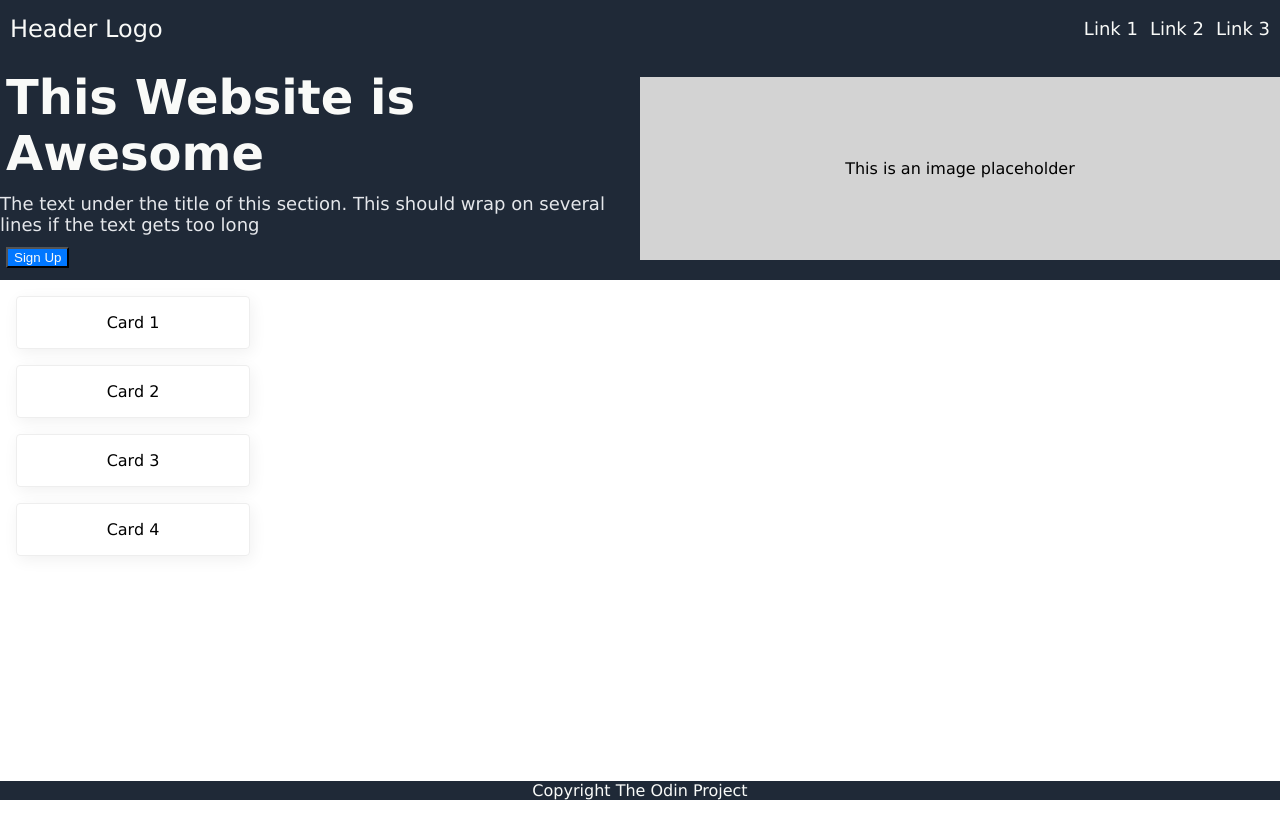
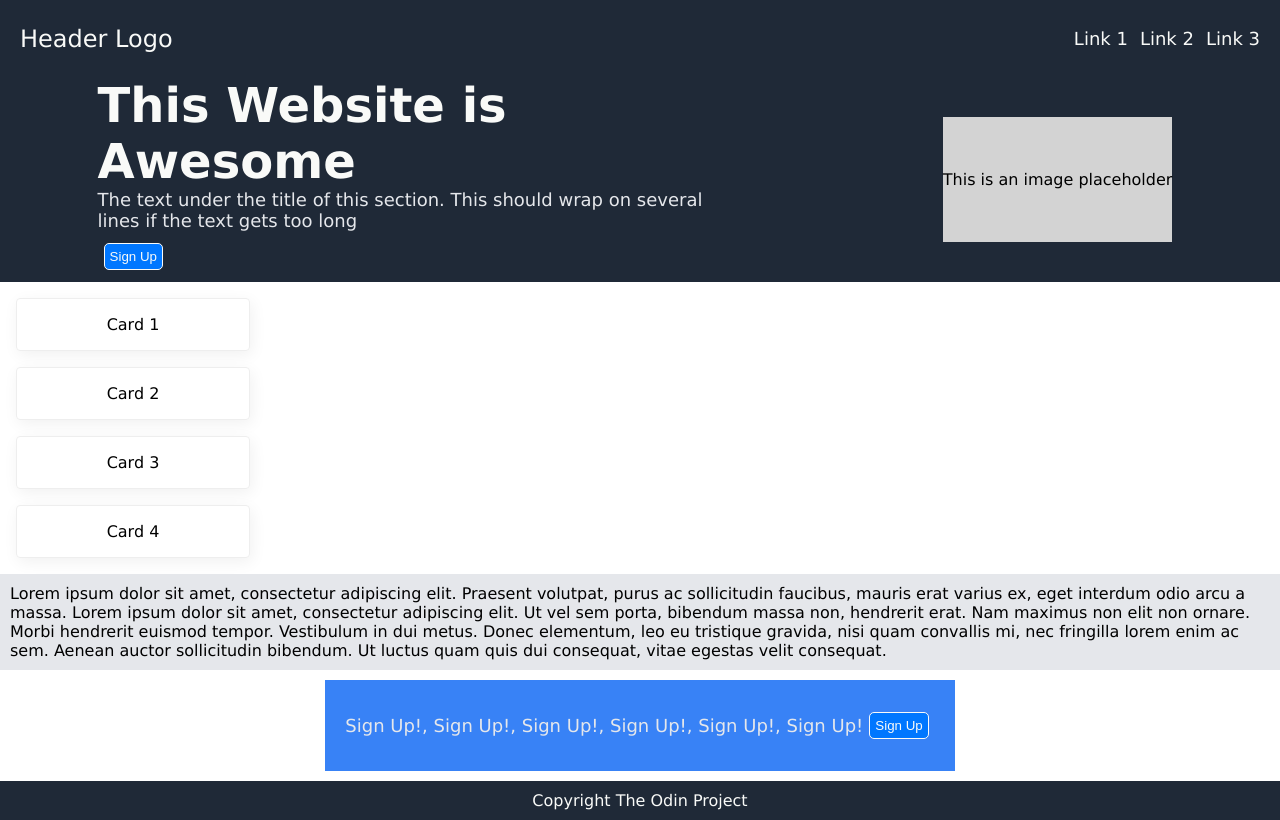
Before and after one commit to itsalwaysbenny/odin-homepage, a plain HTML site: page index.html in a window 1280 px wide. Drawn offline with Linux system fonts and the light colour scheme.

Commit message:
added in all sections started to style sections

```diff
--- a/index.html
+++ b/index.html
@@ -20,8 +20,10 @@
         <div class="header-text-paragraph">The text under the title of this section. This should wrap on several lines if the text gets too long</div>
         <button type="button" class="sign-up-button">Sign Up</button>
       </div>
-      <div class="header-lower-image">
-        This is an image placeholder
+      <div class="header-lower-image-container">
+        <div class="header-lower-image">
+          This is an image placeholder
+        </div>
       </div>
     </div>
     <div class="cards-section">
@@ -30,6 +32,23 @@
       <div class="card">Card 3</div>
       <div class="card">Card 4</div>
     </div>
+    <div class="quote-section">
+      <div class="quote">Lorem ipsum dolor sit amet, consectetur adipiscing elit.
+        Praesent volutpat, purus ac sollicitudin faucibus, mauris erat varius ex, eget interdum odio arcu a massa.
+        Lorem ipsum dolor sit amet, consectetur adipiscing elit.
+        Ut vel sem porta, bibendum massa non, hendrerit erat.
+        Nam maximus non elit non ornare. Morbi hendrerit euismod tempor.
+        Vestibulum in dui metus. Donec elementum, leo eu tristique gravida, nisi quam convallis mi, nec fringilla lorem enim ac sem.
+        Aenean auctor sollicitudin bibendum. Ut luctus quam quis dui consequat, vitae egestas velit consequat.
+      </div>
+    </div>
+    <div class="signup-section">
+      <div class="signup-container">
+        <div class="signup-container-text">Sign Up!, Sign Up!, Sign Up!, Sign Up!, Sign Up!, Sign Up!
+        <button type="button" class="sign-up-button">Sign Up</button>
+        </div>
+      </div>
+    </div>
     <div class="footer">Copyright The Odin Project</div>
   </body>
 </html>
--- a/styles.css
+++ b/styles.css
@@ -17,6 +17,7 @@ body {
   justify-content: space-between;
   flex-wrap: wrap;
   color: #F9FAF8;
+  padding: 10px;
 }
 
 .header-logo {
@@ -60,7 +61,6 @@ a {
   flex-wrap: wrap;
   font-size: 48px;
   font-weight: 900;
-  margin: 12px 6px;
 }
 
 .header-text-paragraph {
@@ -70,21 +70,28 @@ a {
   color: #e5e7eb;
 }
 
+.header-lower-image-container {
+  display: flex;
+  margin: 20px 0px;
+}
+
 .header-lower-image {
   display: flex;
   align-items: center;
   justify-content: center;
   background-color: lightgrey;
   color: black;
-  margin: 20px 0px;
   flex-shrink: 0;
-  width: 50vw;
+  margin: 20px 10px;
 }
 
 button {
   background-color: rgb(0, 119, 255);
   color: #F9FAF8;
   margin: 12px 6px;
+  border: 1px solid #F9FAF8;
+  border-radius: 5px;
+  padding: 5px;
 }
 
 .card-section {
@@ -92,6 +99,7 @@ button {
   padding: 32px;
   flex-wrap: wrap;
   max-height: 20vh;
+  padding: 10px;
 }
 
 .card {
@@ -106,6 +114,31 @@ button {
   width: 200px;
 }
 
+.quote-section {
+  display: flex;
+  background-color: #E5E7EB;
+  padding: 10px;
+  justify-content: center;
+  align-items: center;
+}
+
+.signup-container {
+  display: flex;
+  padding: 10px;
+  align-items: center;
+  justify-content: center;
+}
+
+.signup-container-text {
+  display: flex;
+  background-color: #3882f6;
+  align-items: center;
+  justify-content: center;
+  color: #E5E7EB;
+  font-size: 18px;
+  padding: 20px;
+}
+
 .footer {
   display: flex;
   margin-top: auto;
@@ -114,4 +147,5 @@ button {
   background-color: #1f2937;
   color: #F9FAF8;
   position: relative;
+  padding: 10px;
 }
```
